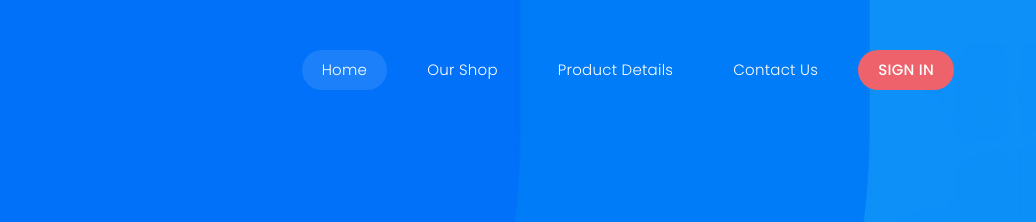
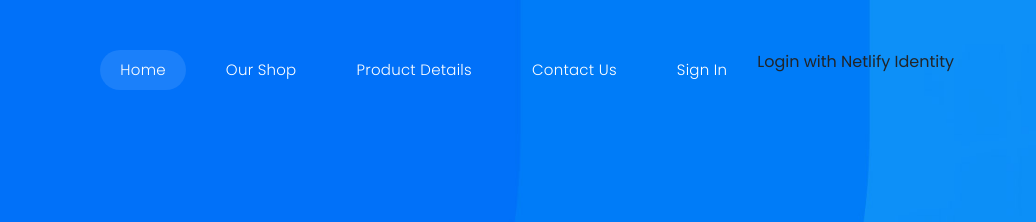
Before and after one commit to Asnamy/webjuegos, a plain HTML site: page index.html in a window 1280 px wide. Shown: the top 222 px of the page, 244-1280 px from the left. Drawn offline with nearby package versions, Linux system fonts and the light colour scheme.

Commit message:
identidad

```diff
--- a/index.html
+++ b/index.html
@@ -19,13 +19,8 @@
     <link rel="stylesheet" href="assets/css/owl.css">
     <link rel="stylesheet" href="assets/css/animate.css">
     <link rel="stylesheet"href="https://unpkg.com/swiper@7/swiper-bundle.min.css"/>
-<!--
+    <script type="text/javascript" src="https://identity.netlify.com/v1/netlify-identity-widget.js"></script>
 
-TemplateMo 589 lugx gaming
-
-https://templatemo.com/tm-589-lugx-gaming
-
--->
   </head>
 
 <body>
@@ -60,7 +55,11 @@ https://templatemo.com/tm-589-lugx-gaming
                       <li><a href="shop.html">Our Shop</a></li>
                       <li><a href="product-details.html">Product Details</a></li>
                       <li><a href="contact.html">Contact Us</a></li>
+
+                    <div data-netlify-identity-menu></div>
                       <li><a href="#">Sign In</a></li>
+                    <div data-netlify-identity-button>Login with Netlify Identity</div>
+
                   </ul>
                     <a class='menu-trigger'>
                         <span>Menu</span>
```
